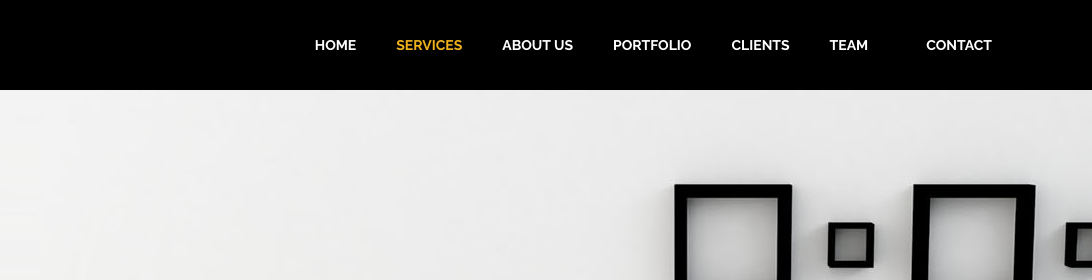
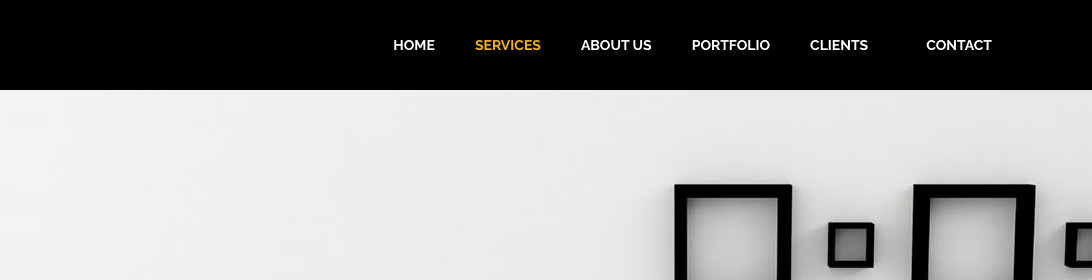
Before and after one commit to shubhamdhorajkargithub/DesignDazzle, a plain HTML site: page index.html in a window 1280 px wide. Shown: the top 280 px of the page, 188-1280 px from the left. Drawn offline with Linux system fonts and the light colour scheme.

Commit message:
Initial Commit

```diff
--- a/index.html
+++ b/index.html
@@ -36,7 +36,6 @@
 			  <li><a href="#aboutUs" class="scroll-link">About Us</a></li>
 			  <li><a href="#Portfolio" class="scroll-link">Portfolio</a></li>
 			  <li><a href="#clients" class="scroll-link">Clients</a></li>
-			  <li><a href="#team" class="scroll-link">Team</a></li>
 			  <li><a href="#contact" class="scroll-link">Contact</a></li>
 			</ul>
       </div>
```
